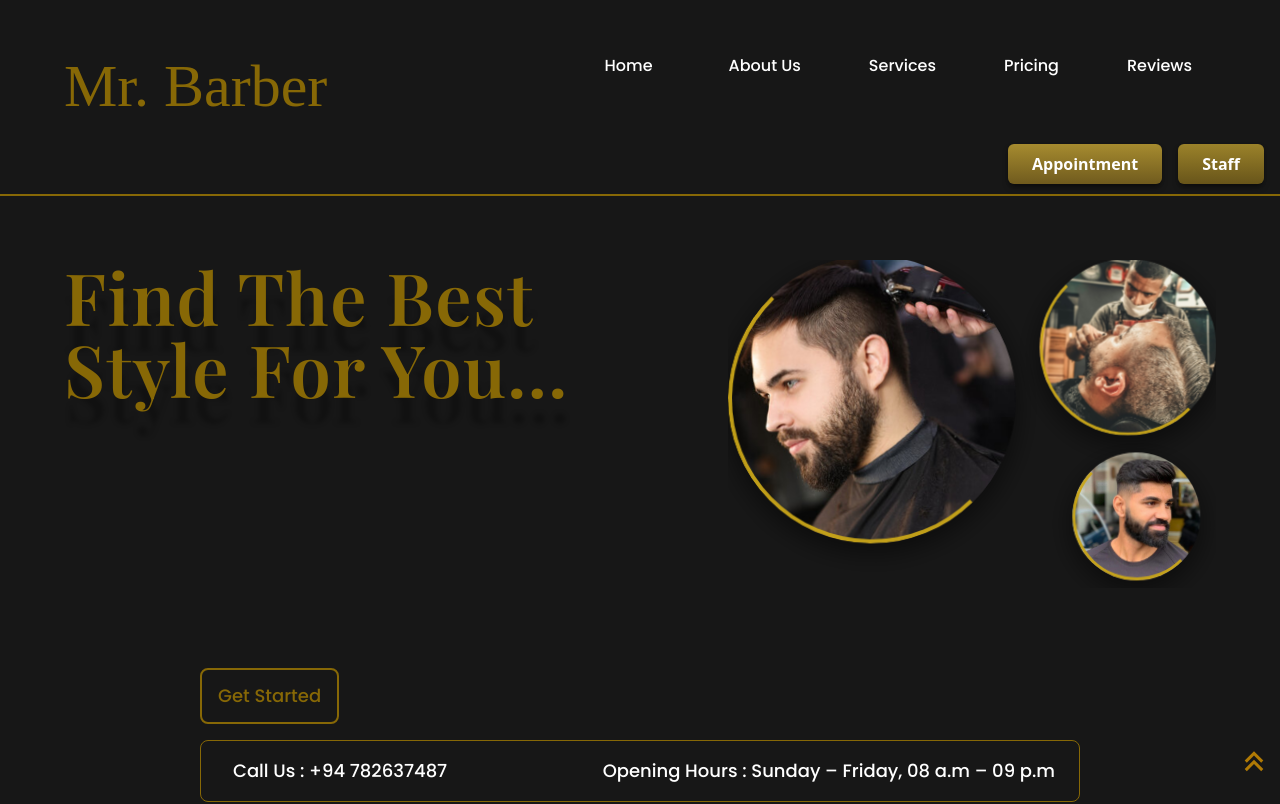
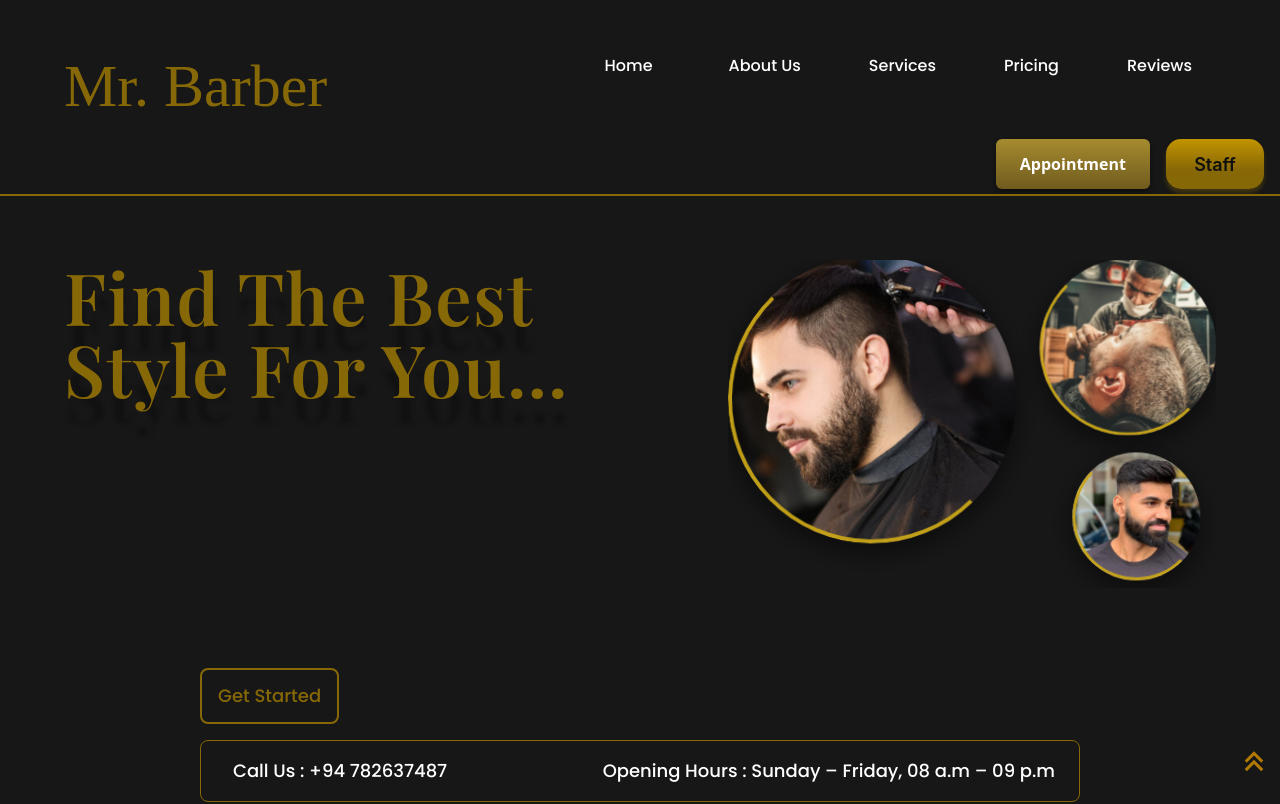
Before and after one commit to PawaniMekhala/mr_barber, a React (Create React App) app: page / in a window 1280 px wide. Shown: the top 804 px of the page. Built offline with nearby package versions, Linux system fonts and the light colour scheme; a web font is replaced by a local one.

Commit message:
style: apply color and size to staff button

```diff
--- a/src/components/Navbar.jsx
+++ b/src/components/Navbar.jsx
@@ -32,11 +32,19 @@ const Navbar = () => {
   };
 
   const staffBtnStyle = {
-    background: "linear-gradient(to bottom, #9B822A 0%, #68551A 100%)",
-    boxShadow:
-      "0 4px 6px -1px rgba(0, 0, 0, 0.4), 0 2px 4px -2px rgba(0, 0, 0, 0.4)",
-    color: "white",
-    fontSize: "16px",
+    width: "98px",
+    height: "50px",
+    background: "linear-gradient(180deg, #C29400 0%, #876806 62%)",
+    boxShadow: "0px 4px 4px 0px rgba(135, 104, 6, 0.36)",
+    borderRadius: "15px",
+    opacity: 1,
+    transition: "none",
+    color: "#101010",
+    fontSize: "18px",
+    fontFamily: "Inter, sans-serif",
+    display: "flex",
+    justifyContent: "center",
+    alignItems: "center",
   };
 
   const loginBtnStyle = {
```
